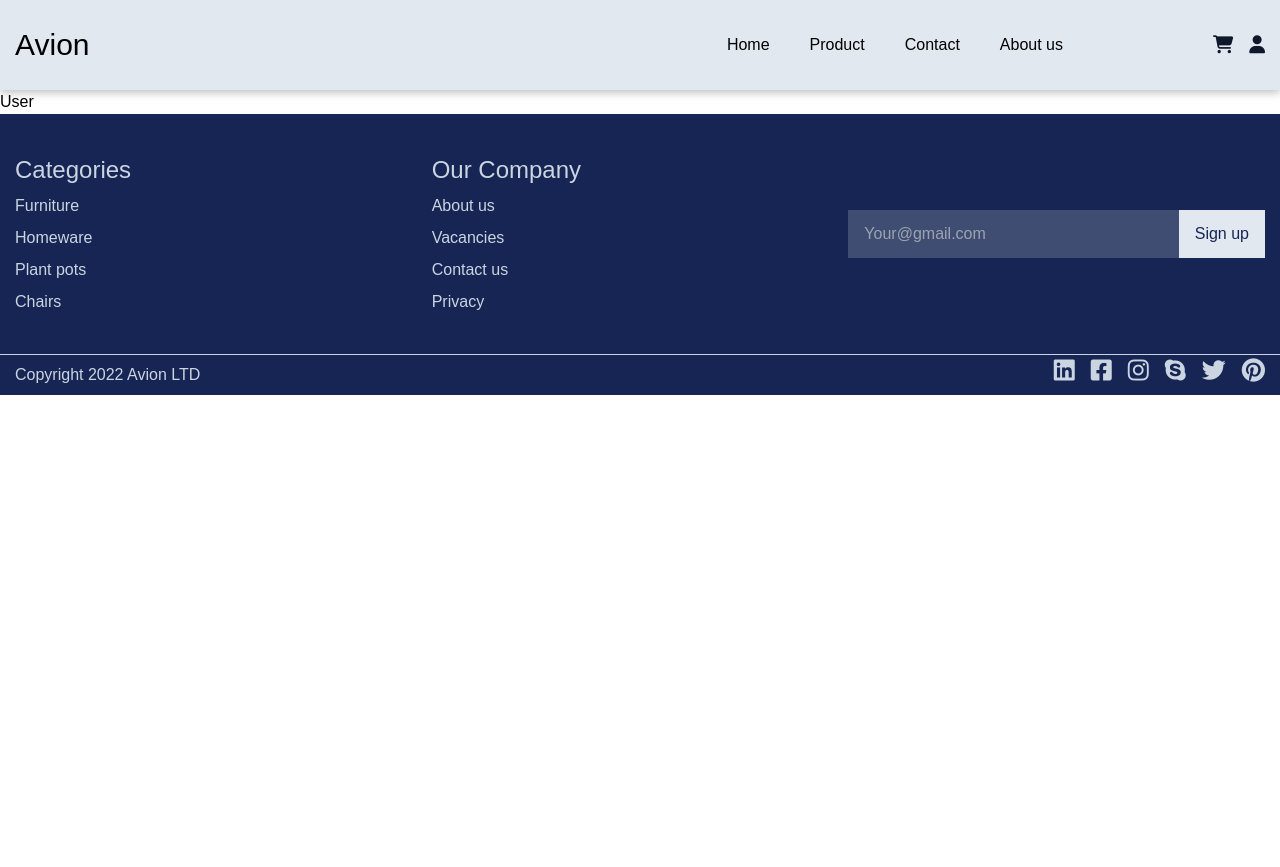
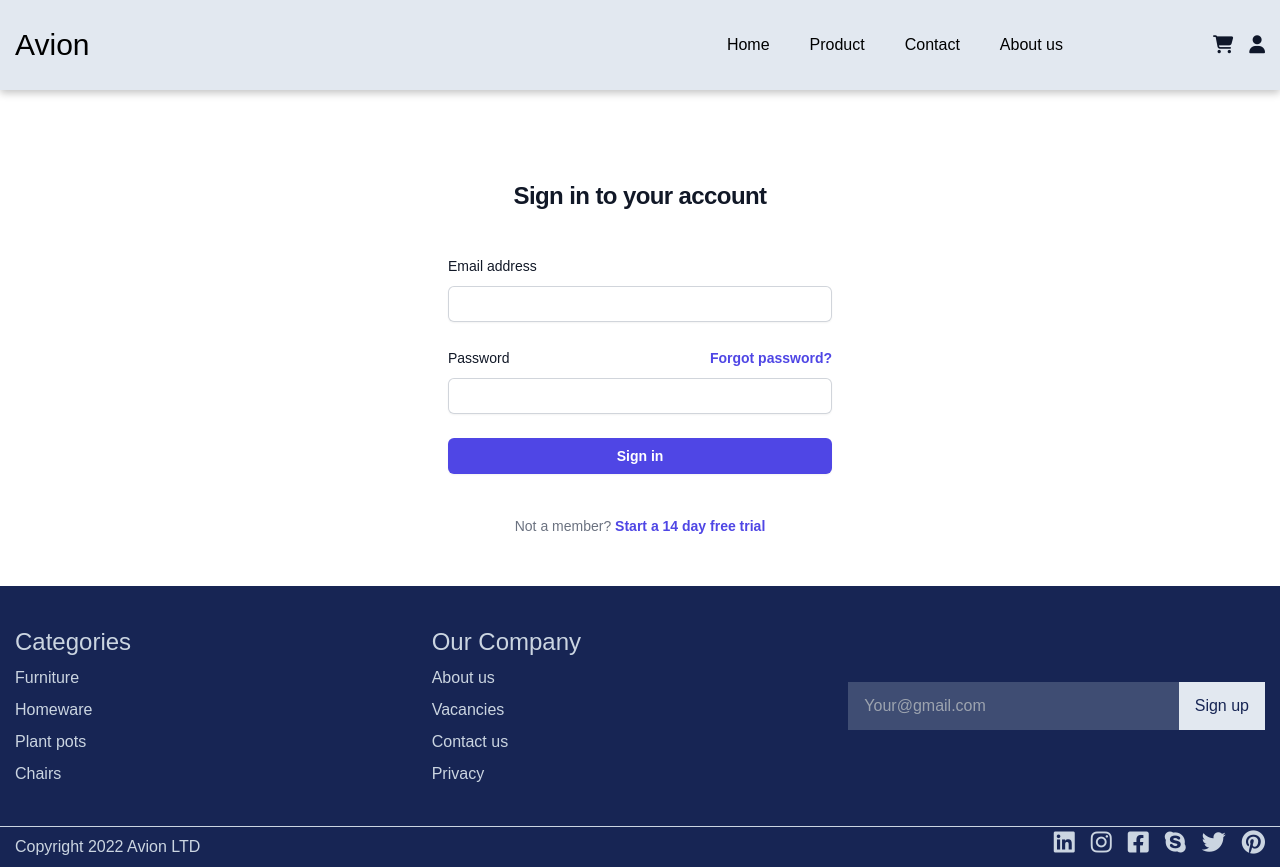
Before and after one commit to fullstacker1467/Avion, a React (Create React App) app: page /user in a window 1280 px wide. Before the commit the page ends 800 px from the top, so only its background shows below. Built offline with nearby package versions, Linux system fonts and the light colour scheme.

Commit message:
new Features

```diff
--- a/src/App.jsx
+++ b/src/App.jsx
@@ -9,6 +9,8 @@
 import User from "./pages/User/User";
 import ProductID from "./pages/Products/ProductID/ProductID";
 import Footer from "./components/Footer/Footer";
+
+
 
 function App() {
   return (
--- a/src/components/Footer/Footer.jsx
+++ b/src/components/Footer/Footer.jsx
@@ -1,6 +1,15 @@
 import React from "react";
 import { Link } from "react-router-dom";
+import { ALink } from "../../modules/Link";
 import "./Footer.scss";
+const icons = [
+  "fa-brands fa-linkedin",
+  "fa-brands fa-instagram",
+  "fa-brands fa-square-facebook",
+  "fa-brands fa-skype",
+  "fa-brands fa-twitter",
+  "fa-brands fa-pinterest",
+];
 
 function Footer() {
   return (
@@ -9,33 +18,17 @@
         <div className="container gap-10 md:gap-0 py-10 flex flex-wrap justify-between items-center bg-blue-950">
           <ul className="text-slate-300 flex flex-col gap-2 w-full md:w-1/3">
             <h2 className="text-2xl cursor-default">Categories</h2>
-            <li>
             <Link>Furniture</Link>
-            </li>
-            <li>
             <Link>Homeware</Link>
-            </li>
-            <li>
             <Link>Plant pots</Link>
-            </li>
-            <li>
             <Link>Chairs</Link>
-            </li>
           </ul>
           <ul className="text-slate-300 flex flex-col gap-2 w-full md:w-1/3">
             <h2 className="text-2xl cursor-default">Our Company</h2>
-            <li>
             <Link>About us</Link>
-            </li>
-            <li>
             <Link>Vacancies</Link>
-            </li>
-            <li>
             <Link>Contact us</Link>
-            </li>
-            <li>
             <Link>Privacy</Link>
-            </li>
           </ul>
           <div
             className="input-field flex items-center text-white bg-slate-200 bg-opacity-20 w-full md:w-1/3
@@ -52,26 +45,13 @@
           </div>
         </div>
         <div className="container border-t bottom-2 text-slate-300 border-slate-300 py-5 flex-wrap flex justify-between gap-3 md:gap-0">
-          <h3 className=" w-full md:w-1/2 text-center md:text-start my-2">Copyright 2022 Avion LTD</h3>
+          <h3 className=" w-full md:w-1/2 text-center md:text-start my-2">
+            Copyright 2022 Avion LTD
+          </h3>
           <div className="flex gap-4 text-2xl w-full md:w-1/2 justify-center md:justify-end">
-            <a href="#">
-              <i className="fa-brands fa-linkedin"></i>
-            </a>
-            <a href="#">
-              <i className="fa-brands fa-square-facebook"></i>
-            </a>
-            <a href="#">
-              <i className="fa-brands fa-instagram"></i>
-            </a>
-            <a href="#">
-              <i className="fa-brands fa-skype"></i>
-            </a>
-            <a href="#">
-              <i className="fa-brands fa-twitter"></i>
-            </a>
-            <a href="#">
-              <i class="fa-brands fa-pinterest"></i>
-            </a>
+            {icons.map((item, index) => {
+              return <ALink key={index} item={item} />;
+            })}
           </div>
         </div>
       </footer>
--- /dev/null
+++ b/src/modules/Link.jsx
@@ -0,0 +1,10 @@
+import React from "react";
+export const ALink = ({item}) => {
+  return (
+    <>
+      <a href="#">
+        <i className={item}></i>
+      </a>
+    </>
+  );
+};
--- a/src/pages/User/User.jsx
+++ b/src/pages/User/User.jsx
@@ -1,10 +1,89 @@
-import React from 'react'
-import './User.scss'
+import React from "react";
+import "./User.scss";
 
 function User() {
   return (
-    <div>User</div>
-  )
+    <>
+      <div className="flex min-h-full flex-1 flex-col justify-center px-6 py-12 lg:px-8">
+        <div className="sm:mx-auto sm:w-full sm:max-w-sm">
+          <h2 className="mt-10 text-center text-2xl font-bold leading-9 tracking-tight text-gray-900">
+            Sign in to your account
+          </h2>
+        </div>
+
+        <div className="mt-10 sm:mx-auto sm:w-full sm:max-w-sm">
+          <form className="space-y-6" method="POST">
+            <div>
+              <label
+                htmlFor="email"
+                className="block text-sm font-medium leading-6 text-gray-900"
+              >
+                Email address
+              </label>
+              <div className="mt-2">
+                <input
+                  id="email"
+                  name="email"
+                  type="email"
+                  autoComplete="email"
+                  required
+                  className="block w-full rounded-md border-0 p-1.5 text-gray-900 shadow-sm ring-1 ring-inset ring-gray-300 placeholder:text-gray-400 focus:ring-2 focus:ring-inset focus:ring-indigo-600 sm:text-sm sm:leading-6 outline-none"
+                />
+              </div>
+            </div>
+
+            <div>
+              <div className="flex items-center justify-between">
+                <label
+                  htmlFor="password"
+                  className="block text-sm font-medium leading-6 text-gray-900"
+                >
+                  Password
+                </label>
+                <div className="text-sm">
+                  <a
+                    href="#"
+                    className="font-semibold text-indigo-600 hover:text-indigo-500"
+                  >
+                    Forgot password?
+                  </a>
+                </div>
+              </div>
+              <div className="mt-2">
+                <input
+                  id="password"
+                  name="password"
+                  type="password"
+                  autoComplete="current-password"
+                  required
+                  className="block w-full rounded-md border-0 p-1.5 text-gray-900 shadow-sm ring-1 ring-inset ring-gray-300 placeholder:text-gray-400 focus:ring-2 focus:ring-inset focus:ring-indigo-600 sm:text-sm sm:leading-6 outline-none"
+                />
+              </div>
+            </div>
+
+            <div>
+              <button
+                type="submit"
+                className="flex w-full justify-center rounded-md bg-indigo-600 px-3 py-1.5 text-sm font-semibold leading-6 text-white shadow-sm hover:bg-indigo-500 focus-visible:outline focus-visible:outline-2 focus-visible:outline-offset-2 focus-visible:outline-indigo-600"
+              >
+                Sign in
+              </button>
+            </div>
+          </form>
+
+          <p className="mt-10 text-center text-sm text-gray-500">
+            Not a member?{" "}
+            <a
+              href="#"
+              className="font-semibold leading-6 text-indigo-600 hover:text-indigo-500"
+            >
+              Start a 14 day free trial
+            </a>
+          </p>
+        </div>
+      </div>
+    </>
+  );
 }
 
-export default User
+export default User;
```
Lines whose indentation alone changed are shown as unchanged.
